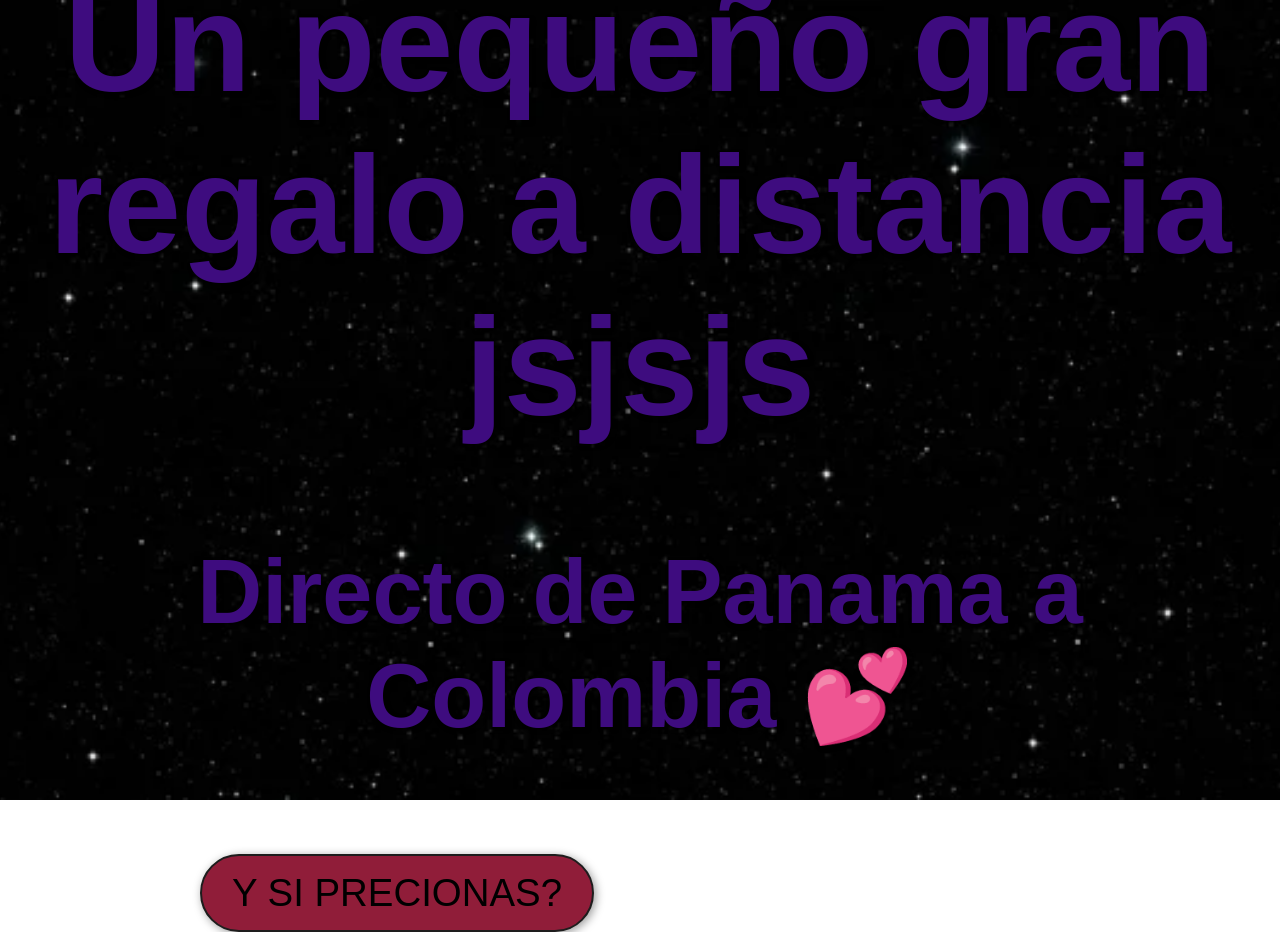
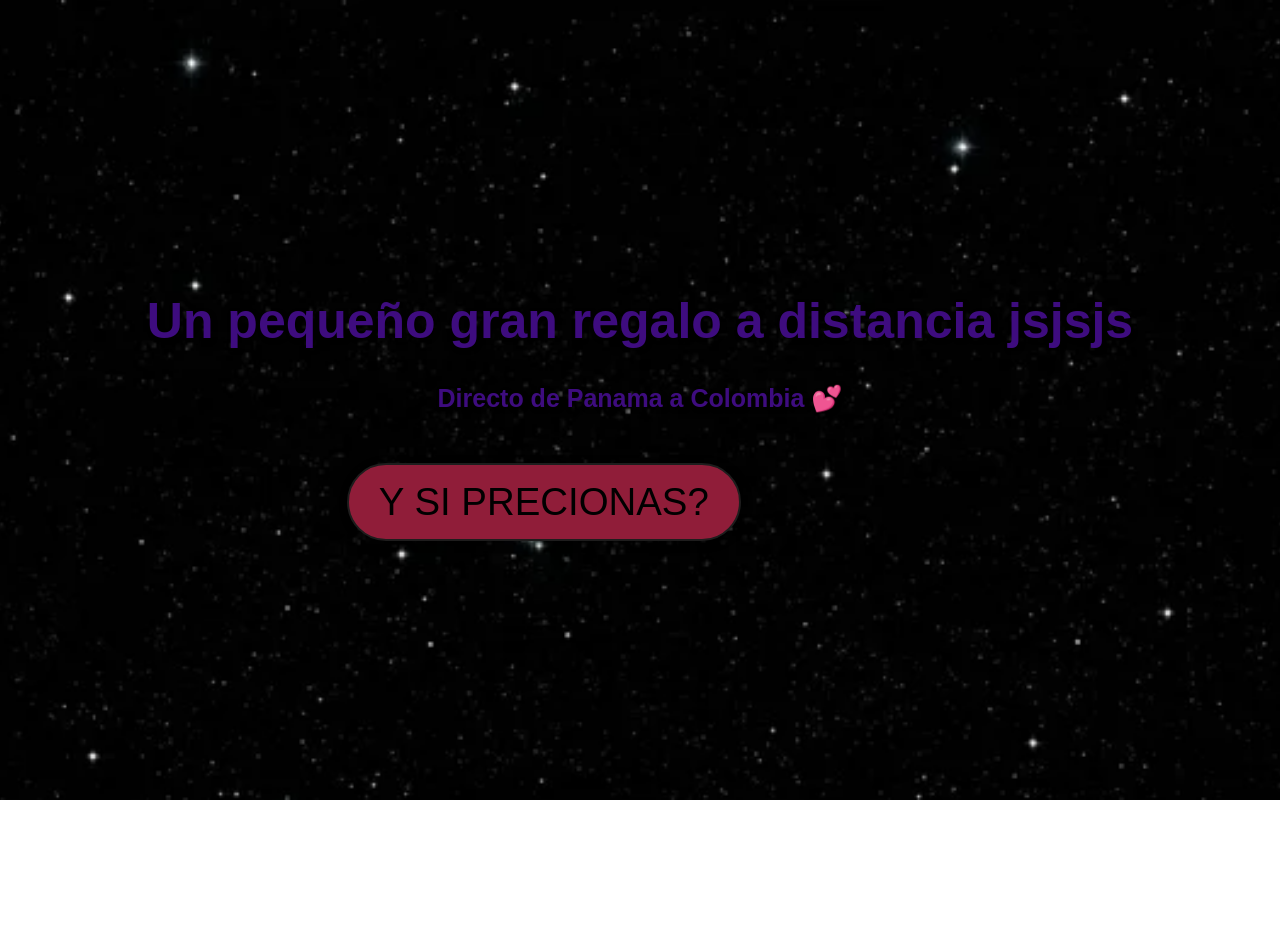
Before and after one commit to EDSONRONALDO3/YULIP, a plain HTML site: page index.html in a window 1280 px wide. After the commit the page ends 800 px from the top, so only its background shows below. Drawn offline with Linux system fonts and the light colour scheme.

Commit message:
Update index.html

```diff
--- a/index.html
+++ b/index.html
@@ -24,12 +24,12 @@
         }
 
         h1 {
-            font-size: 140px;
+            font-size: 50px;
             animation: fadeInOut 3s infinite; /* Animación suave */
         }
 
         h2 {
-            font-size: 90px;
+            font-size: 25px;
             margin-top: 20px;
             animation: pulse 2s infinite; /* Pequeño efecto de pulsación */
         }
```
